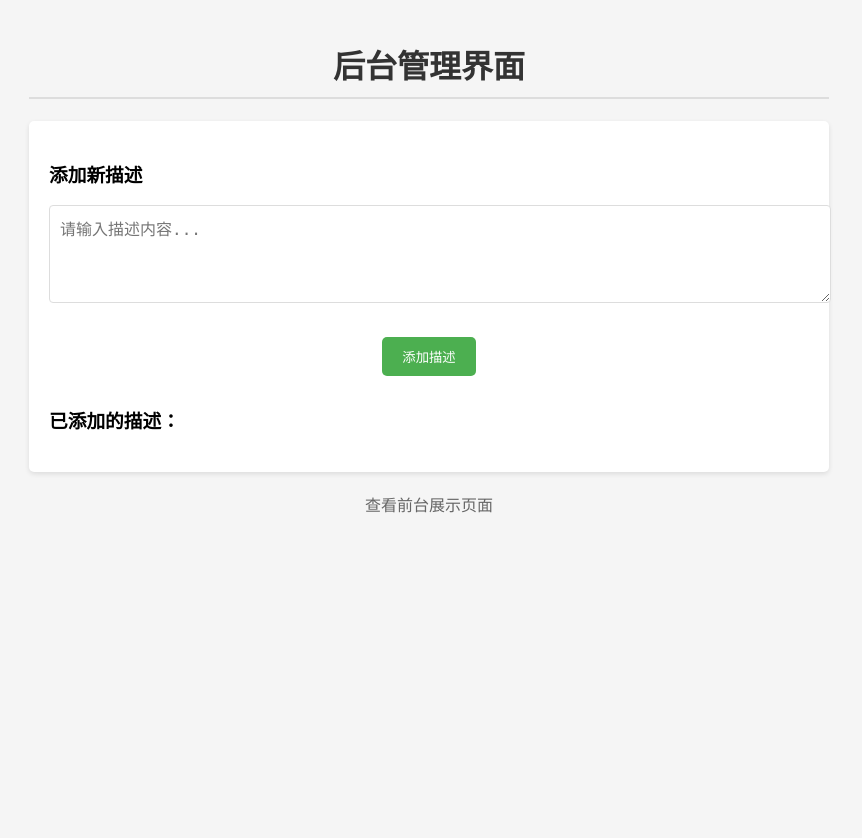
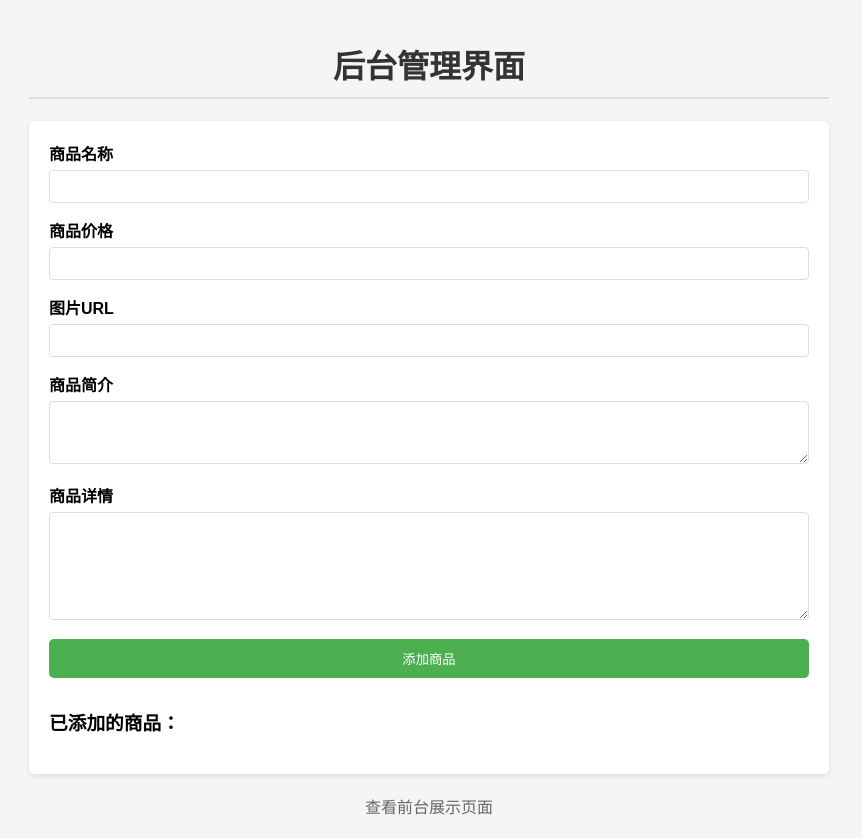
Before and after one commit to zhubingyi/test, a Flask app: page /admin in a window 1280 px wide. Shown: the whole page, without its empty margins (211-1073 px from the left). Before the commit the page ends 513 px from the top, so only its background shows below. Run offline with Flask 3, Linux system fonts and the light colour scheme.

Commit message:
更新：将网站改造为电商商品展示系统 - 添加商品列表和详情页 - 更新后台管理界面 - 添加商品管理功能

```diff
--- a/app.py
+++ b/app.py
@@ -2,26 +2,39 @@ from flask import Flask, render_template, request, redirect, url_for
 
 app = Flask(__name__)
 
-# 用列表临时存储描述（实际应用中应该使用数据库）
-descriptions = []
+# 用列表临时存储商品（实际应用中应该使用数据库）
+products = []
 
-# 前台展示页面
+# 前台展示页面 - 商品列表
 @app.route('/')
 def front_page():
-    return render_template('front.html', descriptions=descriptions)
+    return render_template('front.html', products=products)
+
+# 前台商品详情页
+@app.route('/product/<int:product_id>')
+def product_detail(product_id):
+    if 0 <= product_id < len(products):
+        product = products[product_id]
+        return render_template('product_detail.html', product=product)
+    return redirect(url_for('front_page'))
 
 # 后台管理页面
 @app.route('/admin')
 def admin_page():
-    return render_template('admin.html', descriptions=descriptions)
+    return render_template('admin.html', products=products)
 
-# 后台添加描述的处理
+# 后台添加商品
 @app.route('/admin/add', methods=['POST'])
-def add_description():
+def add_product():
     if request.method == 'POST':
-        description = request.form.get('description')
-        if description:
-            descriptions.append(description)
+        product = {
+            'name': request.form.get('name', ''),
+            'price': float(request.form.get('price', 0)),
+            'image_url': request.form.get('image_url', ''),
+            'description': request.form.get('description', ''),
+            'detail': request.form.get('detail', '')
+        }
+        products.append(product)
     return redirect(url_for('admin_page'))
 
 if __name__ == '__main__':
--- a/templates/admin.html
+++ b/templates/admin.html
@@ -24,15 +24,21 @@
             box-shadow: 0 2px 5px rgba(0,0,0,0.1);
         }
         .form-group {
-            margin-bottom: 20px;
+            margin-bottom: 15px;
         }
+        .form-group label {
+            display: block;
+            margin-bottom: 5px;
+            font-weight: bold;
+        }
+        input[type="text"],
+        input[type="number"],
         textarea {
             width: 100%;
-            padding: 10px;
+            padding: 8px;
             border: 1px solid #ddd;
             border-radius: 4px;
-            margin-bottom: 10px;
-            font-size: 16px;
+            box-sizing: border-box;
         }
         .submit-btn {
             background-color: #4CAF50;
@@ -41,22 +47,28 @@
             border: none;
             border-radius: 5px;
             cursor: pointer;
+            width: 100%;
         }
-        .description-list {
+        .submit-btn:hover {
+            background-color: #45a049;
+        }
+        .product-list {
             margin-top: 30px;
         }
-        .description-item {
+        .product-item {
             background: #f9f9f9;
-            padding: 10px;
+            padding: 15px;
             margin: 10px 0;
             border-radius: 4px;
+            display: grid;
+            grid-template-columns: 100px 1fr;
+            gap: 15px;
         }
-        .view-front {
-            display: block;
-            text-align: center;
-            margin-top: 20px;
-            color: #666;
-            text-decoration: none;
+        .product-item img {
+            width: 100px;
+            height: 100px;
+            object-fit: cover;
+            border-radius: 4px;
         }
     </style>
 </head>
@@ -65,21 +77,44 @@
     <div class="admin-panel">
         <form method="POST" action="/admin/add">
             <div class="form-group">
-                <h3>添加新描述</h3>
-                <textarea name="description" rows="4" placeholder="请输入描述内容..."></textarea>
+                <label for="name">商品名称</label>
+                <input type="text" id="name" name="name" required>
             </div>
-            <div style="text-align: center;">
-                <button type="submit" class="submit-btn">添加描述</button>
+            <div class="form-group">
+                <label for="price">商品价格</label>
+                <input type="number" id="price" name="price" step="0.01" required>
             </div>
+            <div class="form-group">
+                <label for="image_url">图片URL</label>
+                <input type="text" id="image_url" name="image_url" required>
+            </div>
+            <div class="form-group">
+                <label for="description">商品简介</label>
+                <textarea id="description" name="description" rows="3" required></textarea>
+            </div>
+            <div class="form-group">
+                <label for="detail">商品详情</label>
+                <textarea id="detail" name="detail" rows="6" required></textarea>
+            </div>
+            <button type="submit" class="submit-btn">添加商品</button>
         </form>
 
-        <div class="description-list">
-            <h3>已添加的描述：</h3>
-            {% for description in descriptions %}
-                <div class="description-item">{{ description }}</div>
+        <div class="product-list">
+            <h3>已添加的商品：</h3>
+            {% for product in products %}
+                <div class="product-item">
+                    <img src="{{ product.image_url }}" alt="{{ product.name }}">
+                    <div>
+                        <h4>{{ product.name }}</h4>
+                        <p>价格：¥{{ "%.2f"|format(product.price) }}</p>
+                        <p>{{ product.description }}</p>
+                    </div>
+                </div>
             {% endfor %}
         </div>
     </div>
-    <a href="/" class="view-front">查看前台展示页面</a>
+    <a href="/" style="display: block; text-align: center; margin-top: 20px; color: #666; text-decoration: none;">
+        查看前台展示页面
+    </a>
 </body>
 </html>
```
Also changed, not shown: templates/front.html (+57 -16 lines), templates/product_detail.html (added, +84 -0 lines).
